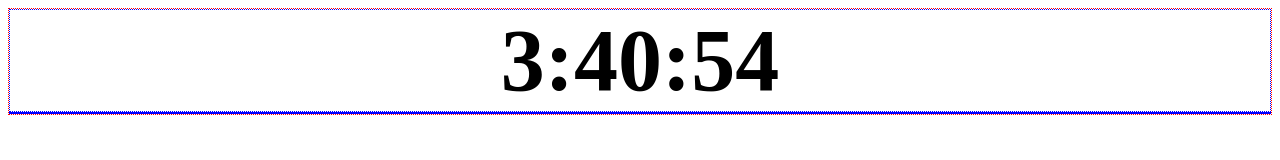
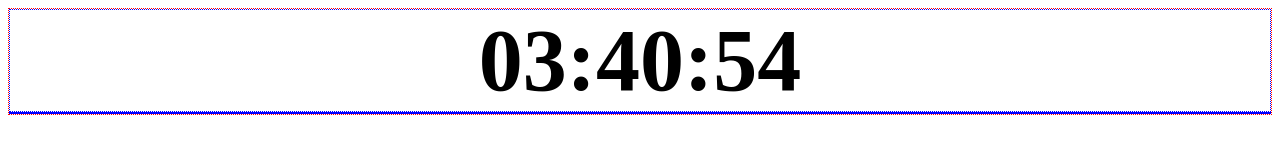
Before and after one commit to soohyn/vanila-javascript, a plain HTML site: page ToDoList/index.html in a window 1280 px wide. Drawn offline with Linux system fonts and the light colour scheme; a web font is replaced by a local one.

Commit message:
시간 자리수 맞추기

```diff
--- a/ToDoList/index.html
+++ b/ToDoList/index.html
@@ -3,6 +3,11 @@
   <head>
     <title>TO-DO-LIST</title>
     <link rel="stylesheet" href="style.css" />
+    <link
+      rel="stylesheet"
+      type="text/css"
+      href="https://cdn.jsdelivr.net/gh/orioncactus/pretendard/dist/web/static/pretendard.css"
+    />
     <meta charset="UTF-8" />
     <meta http-equiv="X-UA-Compatible" content="IE=edge" />
     <meta name="viewport" content="width=device-width, initial-scale=1.0" />
--- a/ToDoList/index.js
+++ b/ToDoList/index.js
@@ -1,3 +1,14 @@
+/**
+ * 시간 두자리 수로 변경
+ */
+function setTextDoubleDigit(number) {
+  if (number < 10) {
+    return "0" + number;
+  } else {
+    return "" + number;
+  }
+}
+
 /**
  * 현재 시간을 텍스트 가져오기
  * @returns
@@ -7,7 +18,11 @@ function getCurrentTimeText() {
   var min = new Date().getMinutes();
   var sec = new Date().getSeconds();
 
-  var currentTimeText = hour + ":" + min + ":" + sec;
+  var parsedHour = setTextDoubleDigit(hour);
+  var parsedMin = setTextDoubleDigit(min);
+  var parsedSec = setTextDoubleDigit(sec);
+
+  var currentTimeText = parsedHour + ":" + parsedMin + ":" + parsedSec;
   return currentTimeText;
 }
 
@@ -20,6 +35,9 @@ function setCurrentTimeText(text) {
   currentTimeElement.innerText = text;
 }
 
+/**
+ * 시계 생성
+ */
 function prepareClock() {
   var currentTimeText = getCurrentTimeText();
   setCurrentTimeText(currentTimeText);
```
